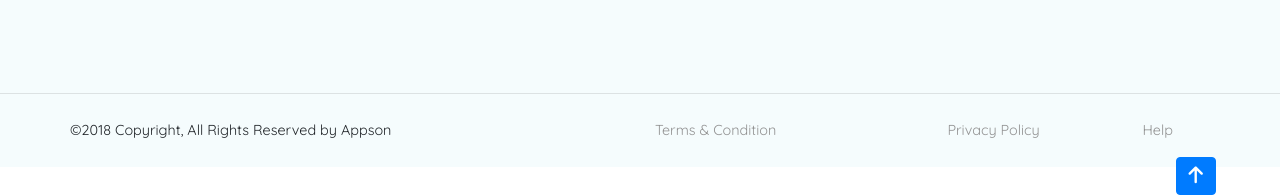
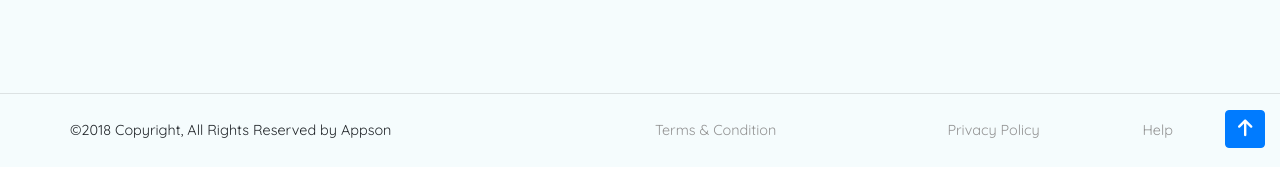
Before and after one commit to Neirokin/neirokin.github.io, a plain HTML site: page log_in.html in a window 1280 px wide. Shown: the part 1281-1476 px from the top of the page. After the commit the page ends 1448 px from the top, so only its background shows below. Drawn offline with nearby package versions, Linux system fonts and the light colour scheme.

Commit message:
Add files via upload

```diff
--- a/log_in.html
+++ b/log_in.html
@@ -91,7 +91,7 @@
 		</main>
 		</div>
 
-		<footer>
+		<footer class="position-relative">
 			<div class="container">
 			<div class="row">
 				<div class="col-9 col-lg-5">
@@ -134,7 +134,7 @@
 			<div class="container-fluid">
 				<hr>
 			</div>
-		<div class="container footer-nav">
+		<div class="container footer-nav position-relative">
 			<div class="row">
 				<div class="col-12 col-xl-4">
 					<span class="footer-text">&copy2018 Copyright, All Rights Reserved by Appson</span>
@@ -147,10 +147,11 @@
 				</div>
 				<div class="col-3 col-sm-3 col-md-3 col-lg-1 col-xl-1">
 					<a href="#">Help</a>&nbsp
+								<a href="#top" class="btn btn-primary toTop position-absolute"><i class="fas fa-arrow-up"></i></a>
 				</div>
 			</div>
+
 		</div>
-			<a href="#top" class="btn btn-primary toTop position-absolute"><i class="fas fa-arrow-up"></i></a>
 		</footer>
 	</div>
    	<script src="https://code.jquery.com/jquery-3.3.1.slim.min.js" integrity="sha384-q8i/X+965DzO0rT7abK41JStQIAqVgRVzpbzo5smXKp4YfRvH+8abtTE1Pi6jizo"crossorigin="anonymous"></script>
--- a/main2.css
+++ b/main2.css
@@ -22,7 +22,7 @@
 	footer.home-footer .toTop{
 	background-color: white;
 	color: #0f7bff;
-  top: 323%;
+	margin-top: 16rem;
 }
 
 }
@@ -36,6 +36,9 @@
 	.img-testim{
 		width: 100%;
 	}
+}
+html{
+	overflow-x: hidden;
 }
 
 nav, footer, header {
@@ -58,8 +61,9 @@ body{
   color: white;
 }
 .toTop{
-	right: 5%;
-	top: 99.3%;
+	margin-top: auto;
+  left: 100%;
+  bottom: -30%;
 }
 .header-home{
 	background-color: #f5fcfd !important;;
@@ -358,10 +362,13 @@ footer.home-footer button.btn-white{
 footer.home-footer hr{
 	border-color: white;
 }
-footer.home-footer .toTop{
+footer.home-footer a.toTop{
 	background-color: white;
 	color: #0f7bff;
-  top: 363%;
+	bottom: 5%;
+
+
+
 }
 
 .twit-slide{
```
Also changed, not shown: FAQ.html (+2 -2 lines), blog-details.html (+1 -1 lines), blog.html (+2 -1 lines), index.html (+3 -2 lines), sign_up.html (+2 -2 lines).
